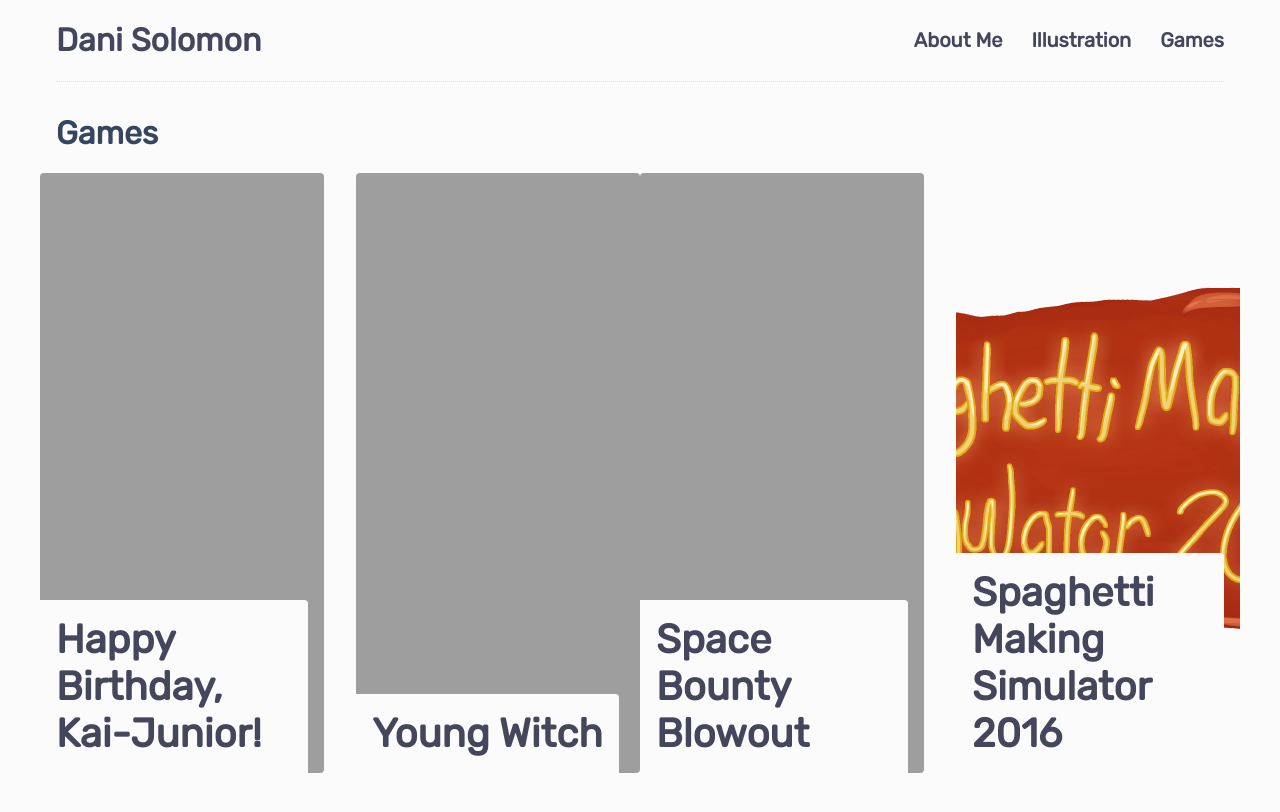
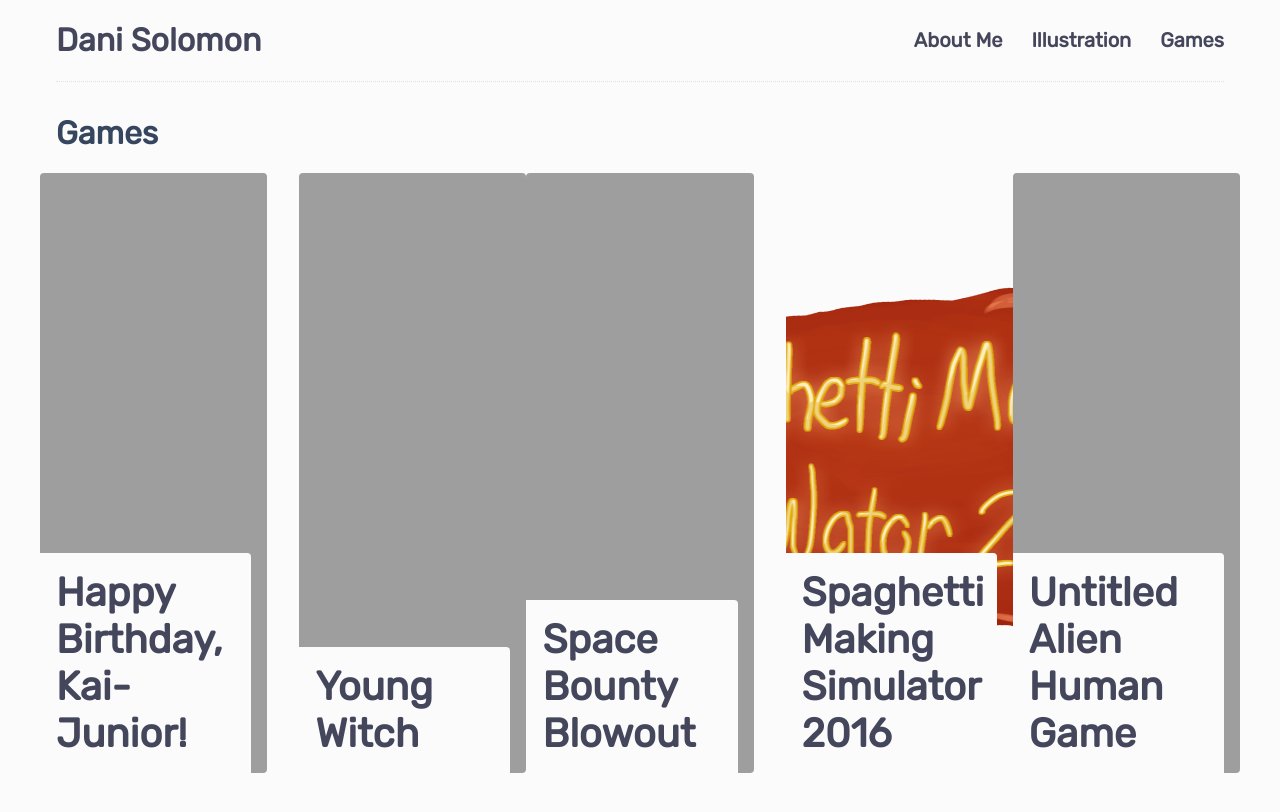
Before and after one commit to DaniBSolomon/danibsolomon.github.io, a Jekyll site: the page built from games.md, in a window 1280 px wide. Shown: the top 812 px of the page. Built offline with Jekyll 4.4.1, drawn with Linux system fonts in a browser that asks for light colours.

Commit message:
Update 2015-05-01-alien-human.md

```diff
--- a/_games/2015-05-01-alien-human.md
+++ b/_games/2015-05-01-alien-human.md
@@ -1 +1,7 @@
+---
+title: Untitled Alien Human Game
+image: uah_Final_Game_Title_Screen.jpg
+fullwidth: false
+---
+
 Untitled Alien Human Game
```
